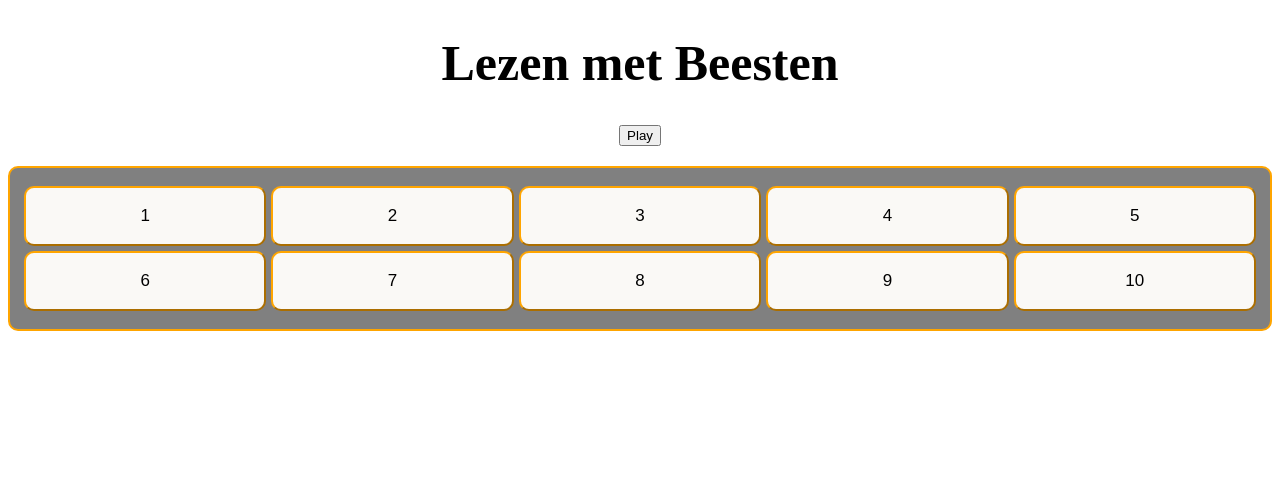
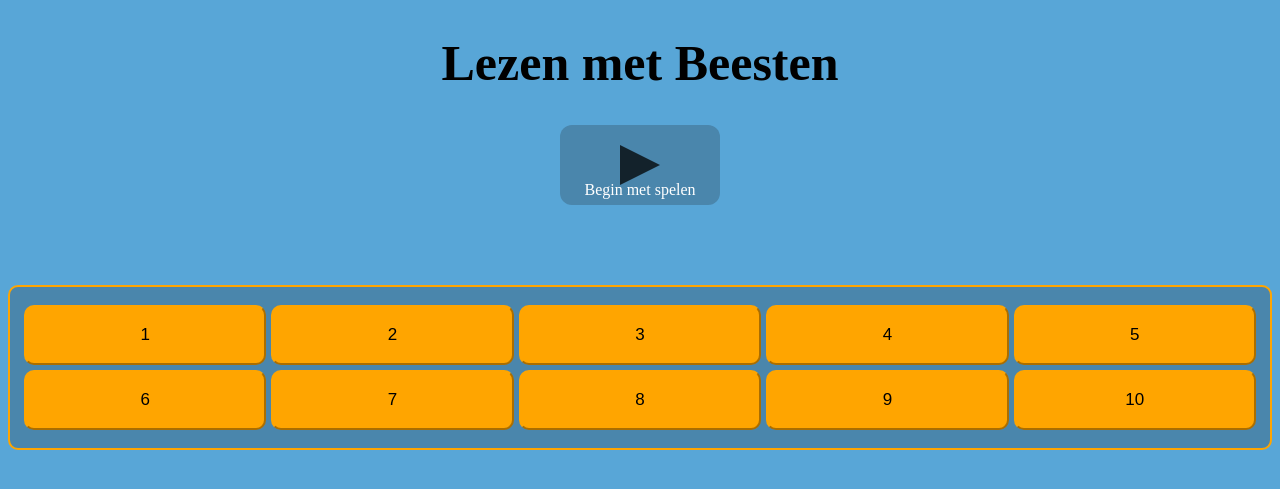
Before and after one commit to TimoWieme/PRG04-huiswerk-opdrachten, a PHP site: page / in a window 1280 px wide. Shown: the top 489 px of the page. Run offline with PHP 8.4, Linux system fonts and the light colour scheme.

Commit message:
Home Page

```diff
--- a/Index.html
+++ b/Index.html
@@ -14,9 +14,11 @@
         <h1 class="title">Lezen met Beesten</h1>
         <!-- TODO NAV -->
         <nav></nav>
-
-        <div id="start" class="start">
-            <button>Play</button>
+        <div>
+            <div id="start" class="play-button-outside">
+                <div class="play-button"></div>
+                <p>Begin met spelen</p>
+            </div>
         </div>
         <div id="levelsDiv" class="levelsBG"></div>
     </body>
--- a/css/style.css
+++ b/css/style.css
@@ -2,8 +2,9 @@
     font-family: kidsFont;
     src: url();
 } */
+
 body{
-    background-color: white;
+    background-color: #58a6d7;
 }
 
 .title{
@@ -11,15 +12,52 @@ body{
     /* font-family: kidsFont; */
     font-size: 50px;
 }
-.start{
+/* Start Button */
+p{
+    color: white;
+}
+#start{
     text-align: center;
 }
+.play-button{
+    margin: 0 auto;
+    top: 25%;
+    position: relative;
+    width: 0;
+    height: 0;
+    border-style: solid;
+    border-width: 1.25em 0 1.25em 2.5em;
+    border-color: transparent transparent transparent #000;
+    opacity: .75;
+}
+.play-button-outside{
+    margin: auto;
+    margin-bottom: 80px;
+    border-radius: 12px;
+    width: 10em;
+    height: 5em;
+    cursor: pointer;
+    background-color: #4a86ac;
+}
+.play-button-outside:hover{
+    background-color: rgba(0, 0, 0, .5);
+}
+.play-button-outside:hover .play-button{
+    opacity: 1;
+}
+.play-button-outside:active{
+    position:relative;
+	top: 5px;
+}
+
 div{
     box-sizing: border-box;
     display: block;
 }
+
+/* Levels */
 #levelsDiv{
-    background-color:grey;
+    background-color:#4a86ac;
 	border:2px solid orange;
     margin-top: 20px;
     display: grid;
@@ -51,12 +89,11 @@ div{
         grid-template-columns: 1fr 1fr;
     }
 }
-
 .levels {
 	border-radius:10px;
     border-color: orange;
 	display:inline-block;
-    background-color:rgb(250, 249, 246);
+    background-color: #ffa500;
     cursor:pointer;
 	font-family:Arial;
 	font-size:17px;
```
